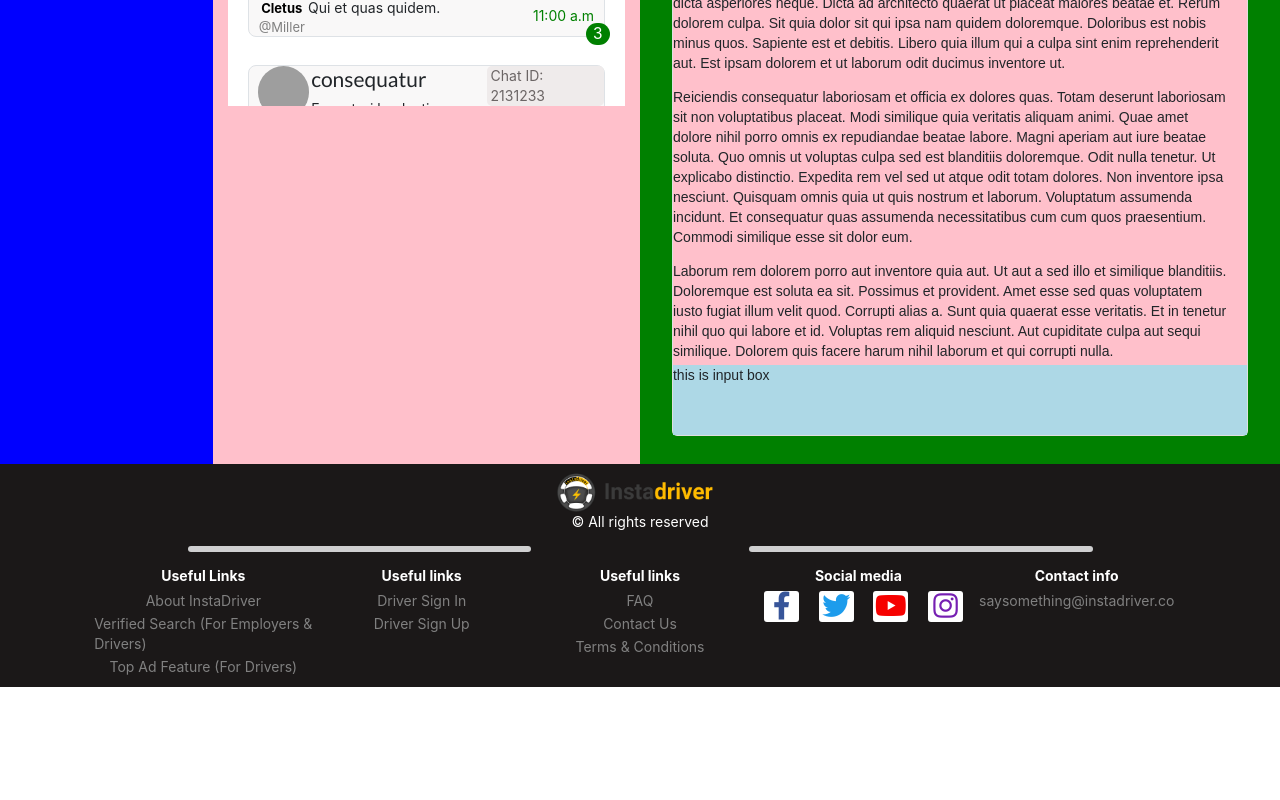
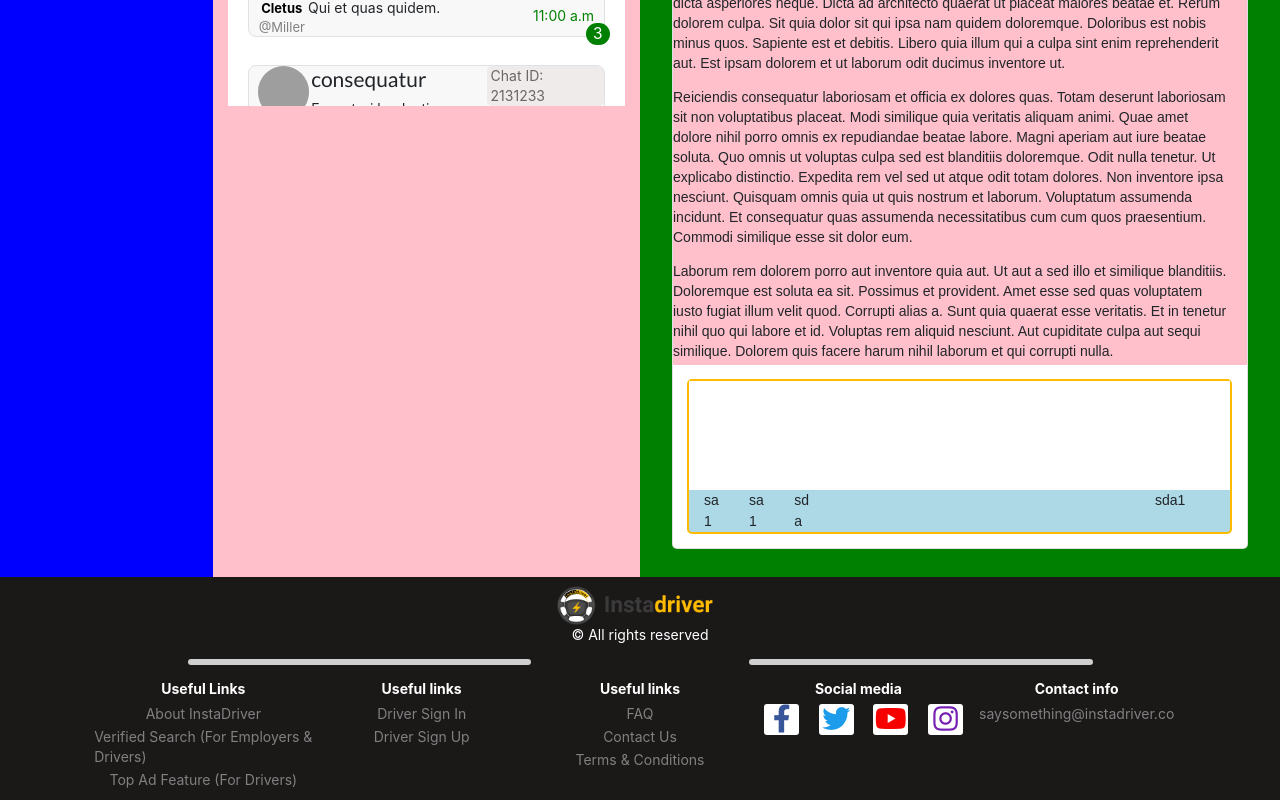
Before and after one commit to AbbyB97/FS_assignment, a React (Create React App) app: page / in a window 1280 px wide. Shown: the part 718-1518 px from the top of the page. Before the commit the page ends 1405 px from the top, so only its background shows below. Built offline with nearby package versions, Linux system fonts and the light colour scheme; grey boxes are pictures that could not be loaded.

Commit message:
added input styles

```diff
--- a/src/components/Chatbox.js
+++ b/src/components/Chatbox.js
@@ -45,9 +45,11 @@ const MessagesContainer = styled("div")`
 `;
 const InputContainer = styled("div")`
   background: lightblue;
-  width: 100%;
-  padding-right: 20px;
-  height: 5rem;
+  width:95%;
+  margin:1rem;
+  border: 2px solid #ffbb00;
+  border-radius: 5px;
+
 `;
 
 const Chatbox = () => {
@@ -115,7 +117,20 @@ const Chatbox = () => {
         <p>{faker.lorem.paragraphs()}</p>
         <p>{faker.lorem.paragraphs()}</p>
       </MessagesContainer>
-      <InputContainer>this is input box</InputContainer>
+      <InputContainer  >
+      <div class="container-fluid ">
+
+      <Row>
+      <textarea style={{resize:"none",border:"none",outline:"none",width:"100%"}}  rows="5"></textarea>
+      </Row>
+      <Row>
+        <Col md={2} xl={1}>sa1</Col>
+        <Col md={2} xl={1}>sa1</Col>
+        <Col md={2} xl={1}>sda</Col>
+        <Col md={{ span: 2, offset: 4 }} xl={{ span: 2, offset: 7 }} >sda1</Col>
+      </Row>
+      </div>
+      </InputContainer>
     </MainCard>
   );
 };
```
Also changed, not shown: 1 other file (tests, documents, lock files or other folders).
